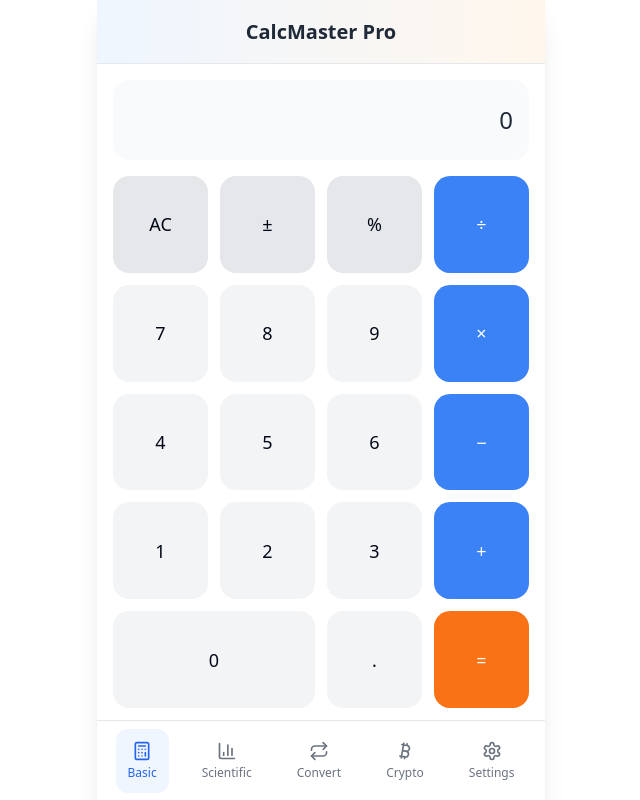
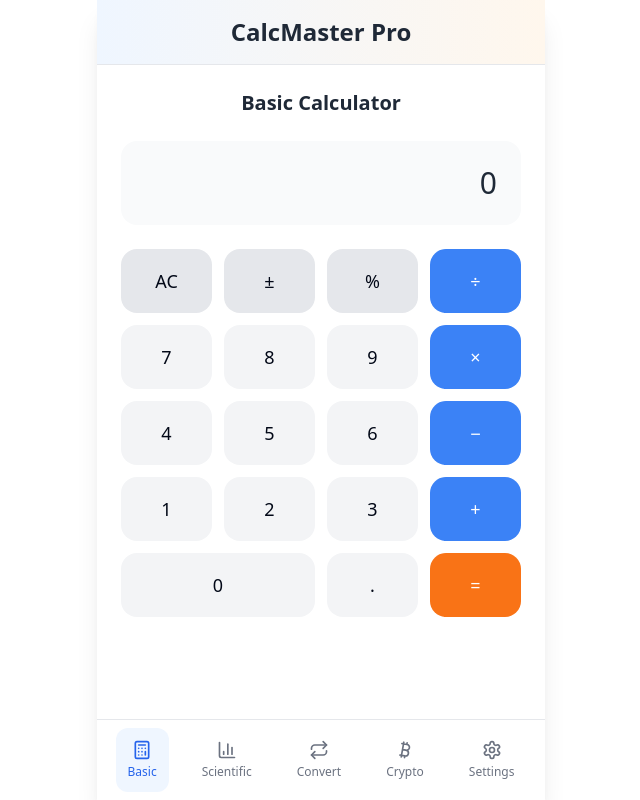
Before and after one commit to mouhcineelkazbouri/calc-master-touch, a React (Vite) app: page / in a window 1280 px wide. Shown: the whole page, without its empty margins (319-959 px from the left). Built offline with nearby package versions, Linux system fonts and the light colour scheme.

Commit message:
Reverted to commit f119006629eda268f9f97bb8c53b6f20cc0e80d4

```diff
--- a/src/components/BasicCalculator.tsx
+++ b/src/components/BasicCalculator.tsx
@@ -11,37 +11,37 @@ const BasicCalculator = () => {
   const clear = () => setDisplay('0');
 
   return (
-    <div className="h-full flex flex-col p-4">
-      {/* Display Section - Fixed height */}
-      <div className="bg-gray-50 rounded-2xl p-4 mb-4 h-20 flex items-center justify-end">
-        <div className="text-right text-2xl font-light text-gray-800 truncate">{display}</div>
+    <div className="p-6">
+      <h2 className="text-xl font-semibold text-gray-800 mb-6 text-center">Basic Calculator</h2>
+
+      <div className="bg-gray-50 rounded-2xl p-6 mb-6">
+        <div className="text-right text-3xl font-light text-gray-800">{display}</div>
       </div>
 
-      {/* Buttons Grid - Remaining height */}
-      <div className="flex-1 grid grid-cols-4 gap-3">
-        <button onClick={clear} className="bg-gray-200 rounded-2xl text-lg font-medium flex items-center justify-center">AC</button>
-        <button className="bg-gray-200 rounded-2xl text-lg font-medium flex items-center justify-center">±</button>
-        <button className="bg-gray-200 rounded-2xl text-lg font-medium flex items-center justify-center">%</button>
-        <button className="bg-blue-500 text-white rounded-2xl text-lg font-medium flex items-center justify-center">÷</button>
+      <div className="grid grid-cols-4 gap-3">
+        <button onClick={clear} className="bg-gray-200 rounded-2xl h-16 text-lg font-medium">AC</button>
+        <button className="bg-gray-200 rounded-2xl h-16 text-lg font-medium">±</button>
+        <button className="bg-gray-200 rounded-2xl h-16 text-lg font-medium">%</button>
+        <button className="bg-blue-500 text-white rounded-2xl h-16 text-lg font-medium">÷</button>
 
-        <button onClick={() => handleNumber('7')} className="bg-gray-100 rounded-2xl text-lg font-medium flex items-center justify-center">7</button>
-        <button onClick={() => handleNumber('8')} className="bg-gray-100 rounded-2xl text-lg font-medium flex items-center justify-center">8</button>
-        <button onClick={() => handleNumber('9')} className="bg-gray-100 rounded-2xl text-lg font-medium flex items-center justify-center">9</button>
-        <button className="bg-blue-500 text-white rounded-2xl text-lg font-medium flex items-center justify-center">×</button>
+        <button onClick={() => handleNumber('7')} className="bg-gray-100 rounded-2xl h-16 text-lg font-medium">7</button>
+        <button onClick={() => handleNumber('8')} className="bg-gray-100 rounded-2xl h-16 text-lg font-medium">8</button>
+        <button onClick={() => handleNumber('9')} className="bg-gray-100 rounded-2xl h-16 text-lg font-medium">9</button>
+        <button className="bg-blue-500 text-white rounded-2xl h-16 text-lg font-medium">×</button>
 
-        <button onClick={() => handleNumber('4')} className="bg-gray-100 rounded-2xl text-lg font-medium flex items-center justify-center">4</button>
-        <button onClick={() => handleNumber('5')} className="bg-gray-100 rounded-2xl text-lg font-medium flex items-center justify-center">5</button>
-        <button onClick={() => handleNumber('6')} className="bg-gray-100 rounded-2xl text-lg font-medium flex items-center justify-center">6</button>
-        <button className="bg-blue-500 text-white rounded-2xl text-lg font-medium flex items-center justify-center">−</button>
+        <button onClick={() => handleNumber('4')} className="bg-gray-100 rounded-2xl h-16 text-lg font-medium">4</button>
+        <button onClick={() => handleNumber('5')} className="bg-gray-100 rounded-2xl h-16 text-lg font-medium">5</button>
+        <button onClick={() => handleNumber('6')} className="bg-gray-100 rounded-2xl h-16 text-lg font-medium">6</button>
+        <button className="bg-blue-500 text-white rounded-2xl h-16 text-lg font-medium">−</button>
 
-        <button onClick={() => handleNumber('1')} className="bg-gray-100 rounded-2xl text-lg font-medium flex items-center justify-center">1</button>
-        <button onClick={() => handleNumber('2')} className="bg-gray-100 rounded-2xl text-lg font-medium flex items-center justify-center">2</button>
-        <button onClick={() => handleNumber('3')} className="bg-gray-100 rounded-2xl text-lg font-medium flex items-center justify-center">3</button>
-        <button className="bg-blue-500 text-white rounded-2xl text-lg font-medium flex items-center justify-center">+</button>
+        <button onClick={() => handleNumber('1')} className="bg-gray-100 rounded-2xl h-16 text-lg font-medium">1</button>
+        <button onClick={() => handleNumber('2')} className="bg-gray-100 rounded-2xl h-16 text-lg font-medium">2</button>
+        <button onClick={() => handleNumber('3')} className="bg-gray-100 rounded-2xl h-16 text-lg font-medium">3</button>
+        <button className="bg-blue-500 text-white rounded-2xl h-16 text-lg font-medium">+</button>
 
-        <button onClick={() => handleNumber('0')} className="bg-gray-100 rounded-2xl text-lg font-medium col-span-2 flex items-center justify-center">0</button>
-        <button onClick={() => handleNumber('.')} className="bg-gray-100 rounded-2xl text-lg font-medium flex items-center justify-center">.</button>
-        <button className="bg-orange-500 text-white rounded-2xl text-lg font-medium flex items-center justify-center">=</button>
+        <button onClick={() => handleNumber('0')} className="bg-gray-100 rounded-2xl h-16 text-lg font-medium col-span-2">0</button>
+        <button onClick={() => handleNumber('.')} className="bg-gray-100 rounded-2xl h-16 text-lg font-medium">.</button>
+        <button className="bg-orange-500 text-white rounded-2xl h-16 text-lg font-medium">=</button>
       </div>
     </div>
   );
--- a/src/components/CryptoCalculator.tsx
+++ b/src/components/CryptoCalculator.tsx
@@ -1,3 +1,4 @@
+
 import React, { useState, useEffect } from 'react';
 import { TrendingUp, TrendingDown, RefreshCw } from 'lucide-react';
 import { Select, SelectContent, SelectItem, SelectTrigger, SelectValue } from '@/components/ui/select';
@@ -126,8 +127,8 @@ const CryptoCalculator = () => {
   };
 
   const Sparkline = ({ data, isPositive }: { data: number[], isPositive: boolean }) => {
-    const width = 50;
-    const height = 16;
+    const width = 60;
+    const height = 20;
     const min = Math.min(...data);
     const max = Math.max(...data);
     const range = max - min;
@@ -160,20 +161,19 @@ const CryptoCalculator = () => {
   };
 
   return (
-    <div className="h-full flex flex-col bg-white">
-      <div className="h-full flex flex-col p-4">
-        <h2 className="text-xl font-bold text-gray-900 mb-4 text-center flex-shrink-0">Crypto Calculator</h2>
+    <div className="p-6 bg-white min-h-screen">
+      <div className="max-w-md mx-auto">
+        <h2 className="text-2xl font-bold text-gray-900 mb-6 text-center">Crypto Calculator</h2>
 
-        {/* Conversion Cards - Scrollable area */}
-        <div className="flex-1 overflow-y-auto">
-          <div className="space-y-3 mb-4">
+        {/* Conversion Cards */}
+        <div className="space-y-4 mb-6">
           {/* From Currency */}
-            <div className="bg-gray-50 rounded-xl p-3 border border-gray-200">
-              <label className="text-xs font-medium text-gray-600 mb-2 block">From</label>
-              <div className="flex gap-2">
+          <div className="bg-gray-50 rounded-2xl p-4 border border-gray-200">
+            <label className="text-sm font-medium text-gray-600 mb-2 block">From</label>
+            <div className="flex gap-3">
               <div className="flex-1">
                 <Select value={fromCurrency} onValueChange={setFromCurrency}>
-                    <SelectTrigger className="w-full h-10 text-sm">
+                  <SelectTrigger className="w-full">
                     <SelectValue />
                   </SelectTrigger>
                   <SelectContent>
@@ -191,7 +191,7 @@ const CryptoCalculator = () => {
                   value={fromAmount}
                   onChange={(e) => setFromAmount(e.target.value)}
                   placeholder="Enter amount"
-                    className="text-right font-semibold h-10 text-sm"
+                  className="text-right font-semibold"
                 />
               </div>
             </div>
@@ -227,19 +227,19 @@ const CryptoCalculator = () => {
                 setToCurrency(temp);
                 setFromAmount(toAmount);
               }}
-                className="p-2 bg-gray-900 text-white rounded-full hover:bg-gray-800 transition-colors"
+              className="p-3 bg-gray-900 text-white rounded-full hover:bg-gray-800 transition-colors"
             >
               <RefreshCw className="w-4 h-4" />
             </button>
           </div>
 
           {/* To Currency */}
-            <div className="bg-gray-50 rounded-xl p-3 border border-gray-200">
-              <label className="text-xs font-medium text-gray-600 mb-2 block">To</label>
-              <div className="flex gap-2">
+          <div className="bg-gray-50 rounded-2xl p-4 border border-gray-200">
+            <label className="text-sm font-medium text-gray-600 mb-2 block">To</label>
+            <div className="flex gap-3">
               <div className="flex-1">
                 <Select value={toCurrency} onValueChange={setToCurrency}>
-                    <SelectTrigger className="w-full h-10 text-sm">
+                  <SelectTrigger className="w-full">
                     <SelectValue />
                   </SelectTrigger>
                   <SelectContent>
@@ -256,7 +256,7 @@ const CryptoCalculator = () => {
                   type="text"
                   value={toAmount}
                   readOnly
-                    className="text-right font-bold text-green-600 bg-white h-10 text-sm"
+                  className="text-right font-bold text-green-600 bg-white"
                 />
               </div>
             </div>
@@ -283,15 +283,12 @@ const CryptoCalculator = () => {
             )}
           </div>
         </div>
-        </div>
 
-        {/* Footer - Fixed at bottom */}
-        <div className="flex-shrink-0">
         {/* Refresh Button */}
         <button
           onClick={fetchCryptoPrices}
           disabled={isLoading}
-            className="w-full bg-gray-900 text-white py-2 rounded-xl font-medium hover:bg-gray-800 transition-colors disabled:opacity-50 mb-3 text-sm"
+          className="w-full bg-gray-900 text-white py-3 rounded-2xl font-medium hover:bg-gray-800 transition-colors disabled:opacity-50 mb-4"
         >
           {isLoading ? 'Updating...' : 'Refresh Rates'}
         </button>
@@ -303,7 +300,6 @@ const CryptoCalculator = () => {
         </div>
       </div>
     </div>
-    </div>
   );
 };
 
--- a/src/pages/Index.tsx
+++ b/src/pages/Index.tsx
@@ -31,19 +31,19 @@ const Index = () => {
 
   return (
     <div className="min-h-screen bg-white">
-      <div className="max-w-md mx-auto bg-white shadow-xl h-screen relative overflow-hidden">
-        {/* Header - Fixed height */}
-        <div className="bg-gradient-to-r from-blue-50 to-orange-50 px-6 py-3 border-b border-gray-200 h-16 flex items-center">
-          <h1 className="text-xl font-bold text-gray-800 text-center w-full">CalcMaster Pro</h1>
+      <div className="max-w-md mx-auto bg-white shadow-xl min-h-screen relative">
+        {/* Header */}
+        <div className="bg-gradient-to-r from-blue-50 to-orange-50 px-6 py-4 border-b border-gray-200">
+          <h1 className="text-2xl font-bold text-gray-800 text-center">CalcMaster Pro</h1>
         </div>
 
-        {/* Screen Content - Fixed height with overflow hidden */}
-        <div className="h-[calc(100vh-140px)] overflow-hidden">
+        {/* Screen Content with bottom padding to account for fixed navigation */}
+        <div className="flex-1 pb-20">
           {renderScreen()}
         </div>
 
-        {/* Fixed Bottom Navigation - Fixed height */}
-        <div className="fixed bottom-0 left-1/2 transform -translate-x-1/2 w-full max-w-md h-20">
+        {/* Fixed Bottom Navigation */}
+        <div className="fixed bottom-0 left-1/2 transform -translate-x-1/2 w-full max-w-md">
           <Navigation activeScreen={activeScreen} onScreenChange={setActiveScreen} />
         </div>
       </div>
```
Also changed, not shown: src/components/ScientificCalculator.tsx (+29 -26 lines), src/components/UnitConverter.tsx (+21 -21 lines). Lines whose indentation alone changed are shown as unchanged.
